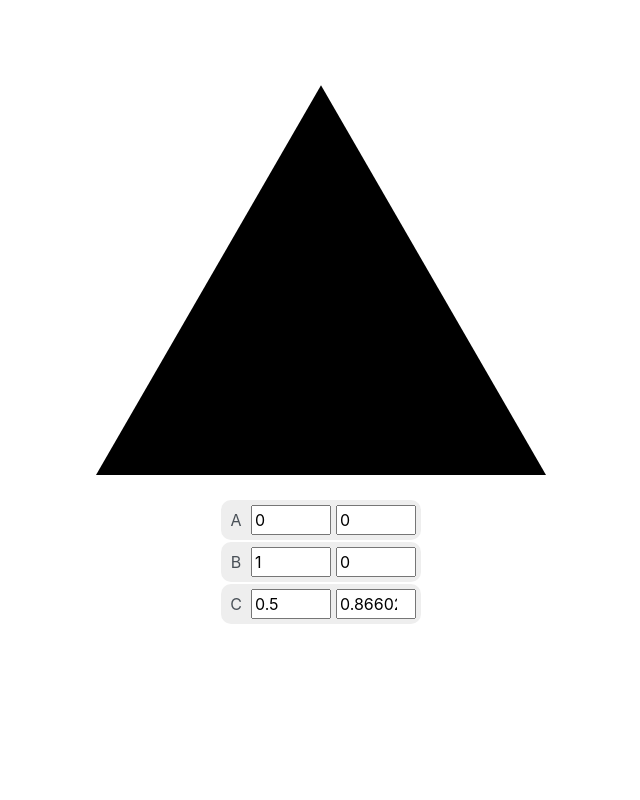
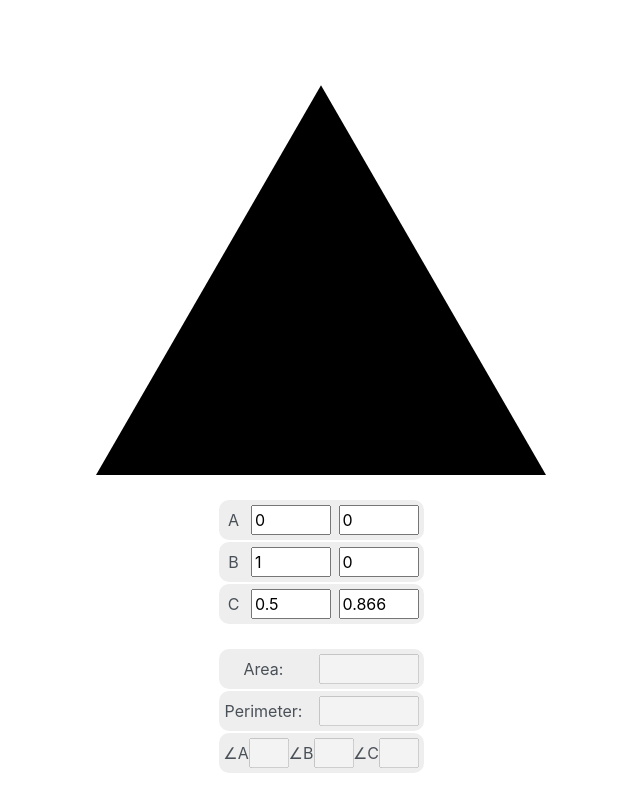
Before and after one commit to kongsgard/ts-calculator, a website with bundled scripts: page index.html in a window 1280 px wide. Shown: the whole page, without its empty margins (319-959 px from the left). Built offline with nearby package versions, Linux system fonts and the light colour scheme.

Commit message:
Add HTML elements for computed values

```diff
--- a/index.html
+++ b/index.html
@@ -8,20 +8,38 @@
   <body>
     <main id="app">
       <div id="triangle-input-wrapper">
-        <div class="triangle-input">
-          <div class="triangle-point__label">A</div>
-          <input type="number" placeholder="x" class="triangle-point__input" />
-          <input type="number" placeholder="y" class="triangle-point__input" />
+        <div class="field triangle-input">
+          <div class="label">A</div>
+          <input type="number" placeholder="x" />
+          <input type="number" placeholder="y" />
         </div>
-        <div class="triangle-input">
-          <div class="triangle-point__label">B</div>
-          <input type="number" placeholder="x" class="triangle-point__input" />
-          <input type="number" placeholder="y" class="triangle-point__input" />
+        <div class="field triangle-input">
+          <div class="label">B</div>
+          <input type="number" placeholder="x" />
+          <input type="number" placeholder="y" />
         </div>
-        <div class="triangle-input">
-          <div class="triangle-point__label">C</div>
-          <input type="number" placeholder="x" class="triangle-point__input" />
-          <input type="number" placeholder="y" class="triangle-point__input" />
+        <div class="field triangle-input">
+          <div class="label">C</div>
+          <input type="number" placeholder="x" />
+          <input type="number" placeholder="y" />
+        </div>
+      </div>
+      <div id="triangle-output-wrapper">
+        <div class="field triangle-output">
+          <div class="label">Area:</div>
+          <input id="area" style="direction: rtl" disabled />
+        </div>
+        <div class="field triangle-output">
+          <div class="label">Perimeter:</div>
+          <input id="perimeter" style="direction: rtl" disabled />
+        </div>
+        <div class="field angle-calculations">
+          <div class="label">∠A</div>
+          <input id="angle-a" disabled />
+          <div class="label">∠B</div>
+          <input id="angle-b" disabled />
+          <div class="label">∠C</div>
+          <input id="angle-c" disabled />
         </div>
       </div>
     </main>
--- a/public/styles.css
+++ b/public/styles.css
@@ -7,32 +7,46 @@ canvas {
   margin: 0 auto;
 }
 
-#triangle-input-wrapper {
-  display: flex;
-  flex-direction: column;
+.field {
+  margin: 0 auto;
+  border-radius: 1rem;
+  padding: 0.5rem;
+  background-color: #eeeeee;
 }
 
-.triangle-input {
-  background-color: #eeeeee;
-  display: grid;
-  justify-content: center;
-  grid-template-columns: 2rem repeat(2, minmax(auto, 8rem));
-  column-gap: 0.5rem;
-  padding: 0.5rem;
-  margin: 0 auto;
-  border-radius: 1rem;
-}
-
-.triangle-input:not(:last-child) {
-  margin-bottom: 0.2rem;
-}
-
-.triangle-point__label {
+.label {
   display: flex;
   justify-content: center;
   align-items: center;
   color: #495057;
 }
 
-.triangle-point__input {
+#triangle-input-wrapper,
+#triangle-output-wrapper {
+  display: flex;
+  flex-direction: column;
+  margin-bottom: 2.5rem;
 }
+
+.triangle-input {
+  display: grid;
+  grid-template-columns: 2rem repeat(2, minmax(auto, 8rem));
+  column-gap: 0.75rem;
+  justify-content: center;
+}
+
+.triangle-input:not(:last-child),
+.triangle-output:not(:last-child) {
+  margin-bottom: 0.2rem;
+}
+
+.triangle-output {
+  display: grid;
+  grid-template-columns: 8rem 10rem;
+  column-gap: 1.5rem;
+}
+
+.angle-calculations {
+  display: grid;
+  grid-template-columns: repeat(3, 2.5rem 4rem);
+}
--- a/src/main.ts
+++ b/src/main.ts
@@ -14,13 +14,13 @@ if (app) {
 
 let a = new Point(0, 0);
 let b = new Point(1, 0);
-let c = new Point(0.5, Math.cos(Math.PI / 6));
+let c = new Point(0.5, parseFloat(Math.cos(Math.PI / 6).toFixed(3)));
 drawTriangle(canvas, a, b, c);
 
 let triangle: Triangle = [a, b, c];
-const inputs = document.getElementsByClassName("triangle-input");
-for (let i = 0; i < inputs.length; i++) {
-  const [x, y] = inputs[i].getElementsByTagName("input");
+const pointInputs = document.getElementsByClassName("triangle-input");
+for (let i = 0; i < pointInputs.length; i++) {
+  const [x, y] = pointInputs[i].getElementsByTagName("input");
   x.value = triangle[i].x.toString();
   y.value = triangle[i].y.toString();
   x.addEventListener("input", (e: Event) => {
@@ -36,3 +36,19 @@ for (let i = 0; i < inputs.length; i++) {
     }
   });
 }
+
+for (const input of document.getElementsByTagName("input")) {
+  input.addEventListener("input", () => {
+    const number = 245;
+    (document.getElementById("area") as HTMLInputElement).value =
+      number.toString();
+    (document.getElementById("perimeter") as HTMLInputElement).value =
+      number.toString();
+    (document.getElementById("angle-a") as HTMLInputElement).value =
+      number.toString() + "°";
+    (document.getElementById("angle-b") as HTMLInputElement).value =
+      number.toString() + "°";
+    (document.getElementById("angle-c") as HTMLInputElement).value =
+      number.toString() + "°";
+  });
+}
```
